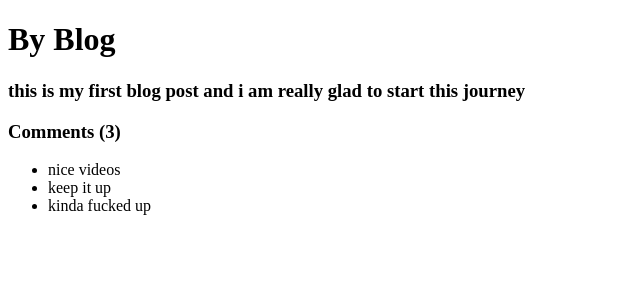
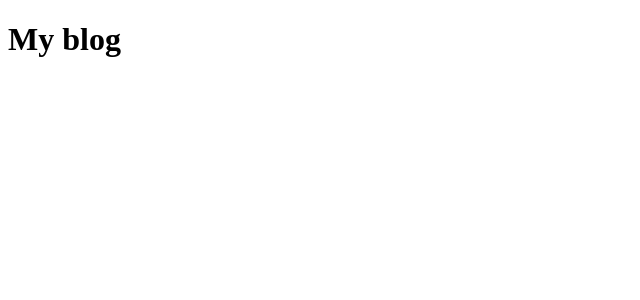
Before and after one commit to jawale204/learn-react, a React (Create React App) app: page / in a window 1280 px wide. Shown: the top 300 px of the page, without its empty margins (0-640 px from the left). Built offline with nearby package versions, Linux system fonts and the light colour scheme.

Commit message:
conditonal jsx 2-11-1

```diff
--- a/src/App.js
+++ b/src/App.js
@@ -1,27 +1,7 @@
 function App() {
-  const comments = [
-    { id: 1, text: "nice videos" },
-    { id: 2, text: "keep it up" },
-    { id: 3, text: "kinda fucked up" },
-  ];
-  const body =
-    "this is my first blog post and i am really glad to start this journey";
-  const title = "By Blog";
-  const showComments = true;
   return (
     <div className="container">
-      <h1>{title}</h1>
-      <h3>{body}</h3>
-      {showComments ? (
-        <div className="Comments">
-          <h3>Comments ({comments.length})</h3>
-          <ul>
-            {comments.map((comment, index) => (
-              <li key={index}>{comment.text}</li>
-            ))}
-          </ul>
-        </div>
-      ) : null}
+      <h1>My blog</h1>
     </div>
   );
 }
```
